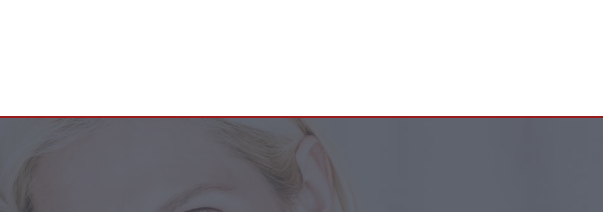
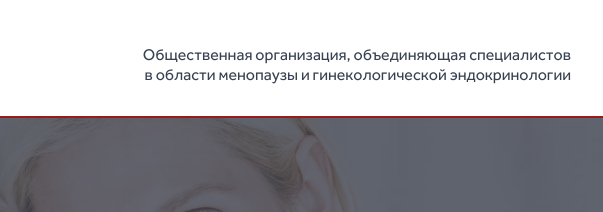
Before and after one commit to alexmisk/menopauserussia-landing, a website: page index.html in a window 1280 px wide. Shown: the top 212 px of the page, 677-1280 px from the left. Drawn offline with Linux system fonts and the light colour scheme.

Commit message:
header slogan

```diff
--- a/index.html
+++ b/index.html
@@ -11,13 +11,20 @@
 	<!-- Navbar -->
 	<div
 		class="w-full pb-1 text-gray-700 bg-white border-b-2 border-red-800 shadow-md bg-opacity-80 font-effra dark-mode:text-gray-200 dark-mode:bg-gray-800">
-		<div x-data="{ open: false }"
+		<div
 			class="flex flex-col px-4 mx-auto max-w-screen-xl md:items-center md:justify-between md:flex-row md:px-6 lg:px-8">
 			<div class="flex flex-row items-center justify-between p-4">
 				<a href="#"
 					class="text-lg font-semibold tracking-widest text-gray-900 uppercase rounded-lg dark-mode:text-white focus:outline-none focus:shadow-outline">
 					<img src="logo.svg" class="h-10 lg:h-20">
 				</a>
+			</div>
+			<div class="hidden mt-5 leading-tight text-right md:block">Общественная организация,
+				объединяющая специалистов
+				<br>в
+				области
+				менопаузы и
+				гинекологической эндокринологии
 			</div>
 		</div>
 	</div>
```
Also changed, not shown: tailwind.css.
